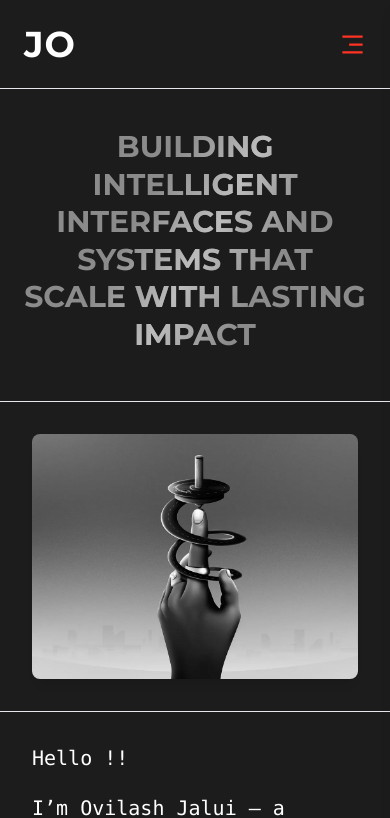
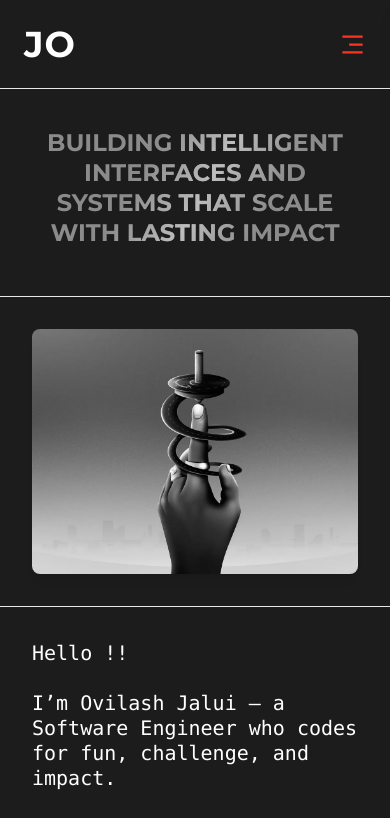
Before and after one commit to jaluiovilash/jaluiovilash-web-app, a React (Vite) app: page / in a window 390 px wide. Shown: the top 818 px of the page. Built offline with nearby package versions, Linux system fonts and the light colour scheme; no server answers.

Commit message:
changes on mobile UI

```diff
--- a/src/container/Header/Header.jsx
+++ b/src/container/Header/Header.jsx
@@ -3,7 +3,7 @@ import { ShinyText } from "../../components/react-bits/index";
 const Header = () => {
   return (
     <div className="py-12 sm:py-16 md:py-20 lg:py-24 md:px-16 px-6 border-b">
-      <h1 className="font-bold font-montserrat text-3xl md:text-4xl lg:text-5xl xl:text-6xl mx-auto leading-tight md:w-4/5">
+      <h1 className="font-bold font-montserrat text-2xl md:text-4xl lg:text-5xl xl:text-6xl mx-auto leading-tight md:w-4/5">
         <ShinyText
           text="BUILDING INTELLIGENT INTERFACES AND SYSTEMS THAT SCALE WITH LASTING IMPACT"
           disabled={false}
```
